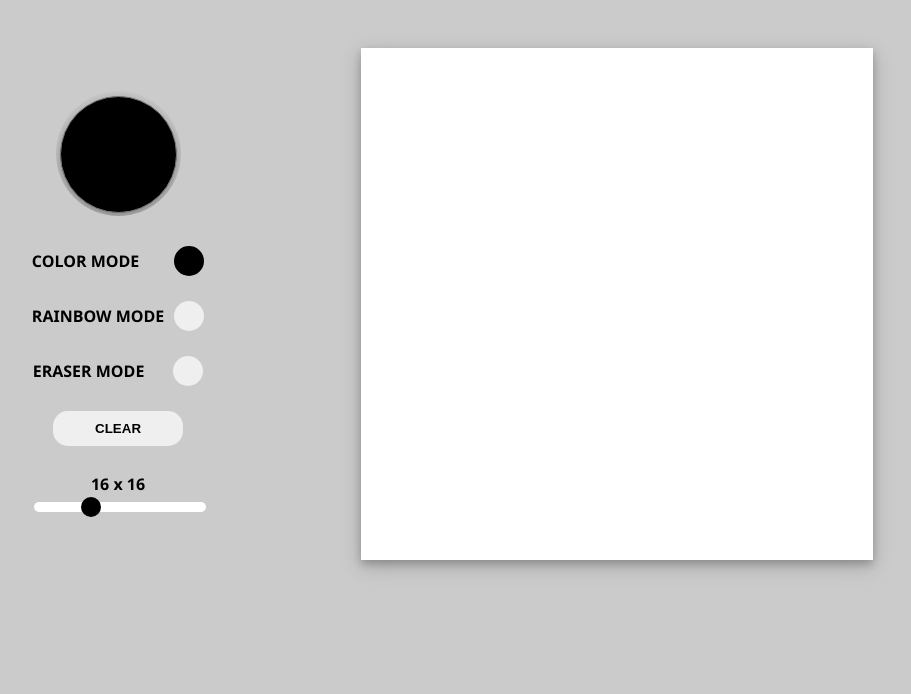
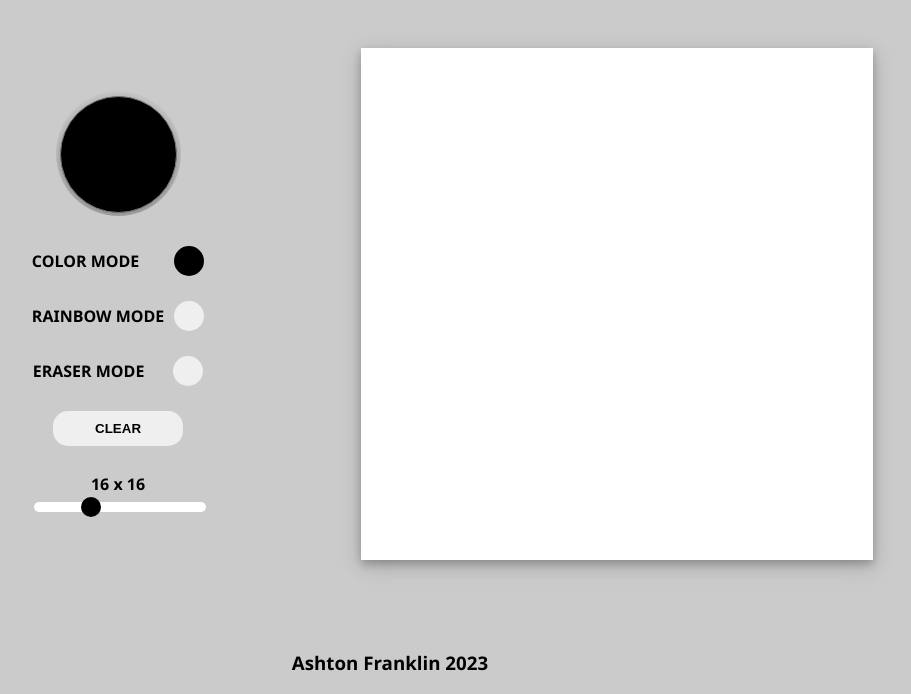
Before and after one commit to AshtonF04/etch-a-sketch, a plain HTML site: page index.html in a window 1280 px wide. Shown: the part 106-800 px from the top of the page, without its empty margins (250-1161 px from the left). Drawn offline with Linux system fonts and the light colour scheme.

Commit message:
Added footer element

```diff
--- a/index.html
+++ b/index.html
@@ -33,6 +33,10 @@
             </div>
 
             <div class="grid-container"></div>
+
+            <div class="footer">
+                <h3>Ashton Franklin 2023</h3>
+            </div>
         </div>
     </body>
 </html>
--- a/styles.css
+++ b/styles.css
@@ -191,6 +191,15 @@ h4{
    .grid-container{
         width: 20em;
         height: 20em;
-        margin-bottom: 2em;
    }
 }
+
+@media (min-width: 900px){
+    .footer{
+        bottom: 0;
+        left: 0;
+        width: 100%;
+        position: absolute;
+        text-align: center;
+    }
+}
```
